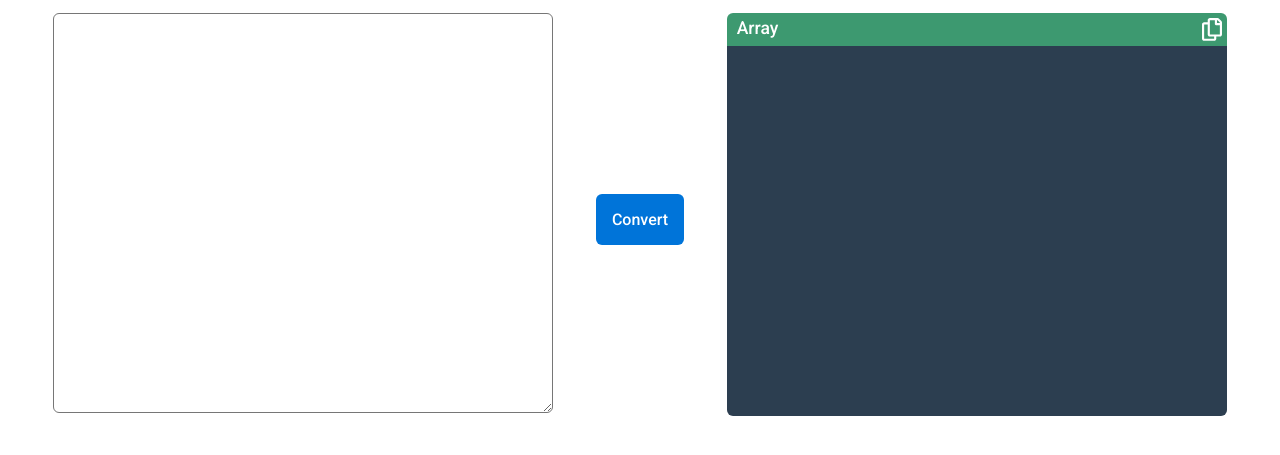
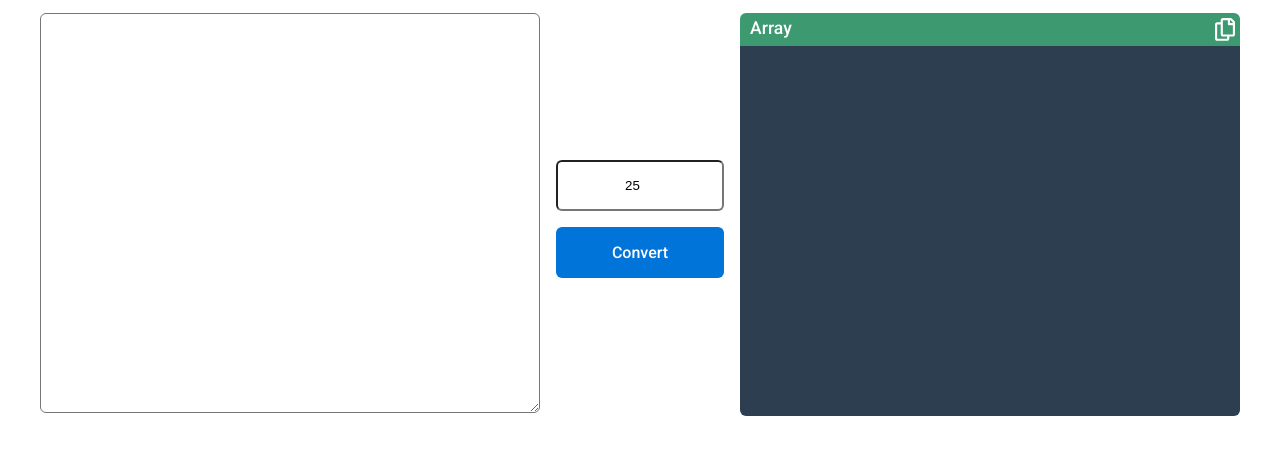
Before and after one commit to Jonathan-Scapin/convertJsonArray, a plain HTML site: page index.html in a window 1280 px wide. Shown: the part 133-588 px from the top of the page. Drawn offline with nearby package versions, Linux system fonts and the light colour scheme.

Commit message:
add select nb of array option

```diff
--- a/css/style.css
+++ b/css/style.css
@@ -78,8 +78,17 @@ header p a {
 
 #containBtn {
     display: flex;
-    align-items: center;
+    flex-direction: column;
+    justify-content: center;
     margin: 0 1rem;
+}
+
+#nbOfArray{
+    border-radius: 6px;
+    width: 100%;
+    padding: 1rem;
+    margin-bottom: 1rem;
+    text-align: center;
 }
 
 #btnStart {
@@ -87,6 +96,7 @@ header p a {
     color: white;
     padding: 1rem;
     border-radius: 6px;
+    text-align: center;
 }
 #btnStart:hover{
     background-color: #0469c2;
--- a/index.html
+++ b/index.html
@@ -26,6 +26,7 @@
                 <textarea name="source" id="source"></textarea>
             </div>
             <div id="containBtn">
+                <input type="number" name="nbOfArray" id="nbOfArray" value="25">
                 <a id="btnStart" href="#" onclick="convertArray()">Convert</a>
             </div>
             <div id="codebox">
--- a/js/convert.js
+++ b/js/convert.js
@@ -1,15 +1,17 @@
 const showArray = document.getElementById("showArray");
+let size = document.getElementById("nbOfArray");
 var file = document.getElementById("source");
 
 function convertArray() {
 
   data = file.value;
+  size = size.value;
 
   var arrayOfArrays = [];
 
   const splitData = data.split("," + " ");
 
-  arrayOfArrays.push(_.chunk(splitData, 25))
+  arrayOfArrays.push(_.chunk(splitData, size))
 
   for (let index = 0; index < arrayOfArrays.length; index++) {
 
```
